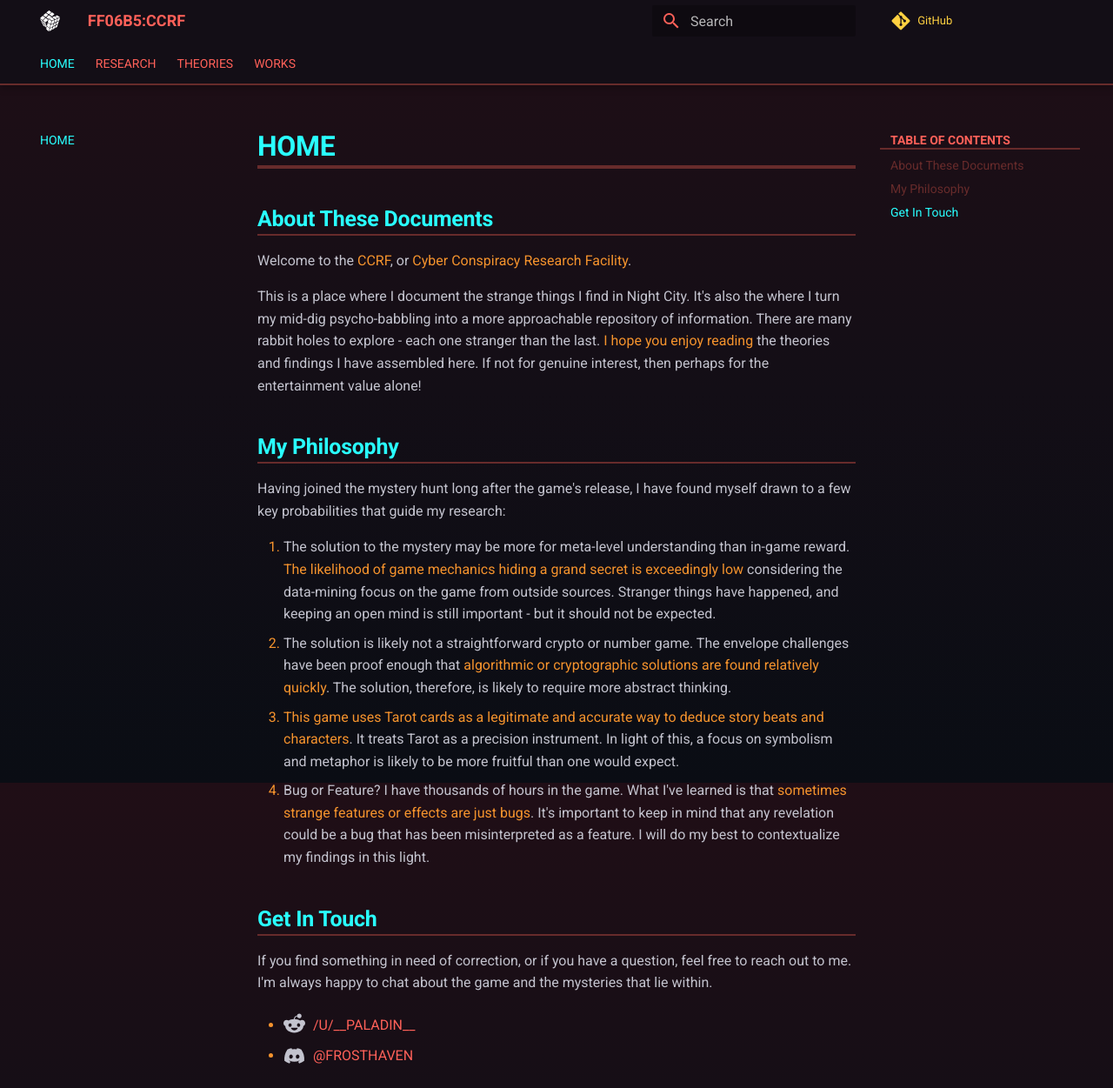
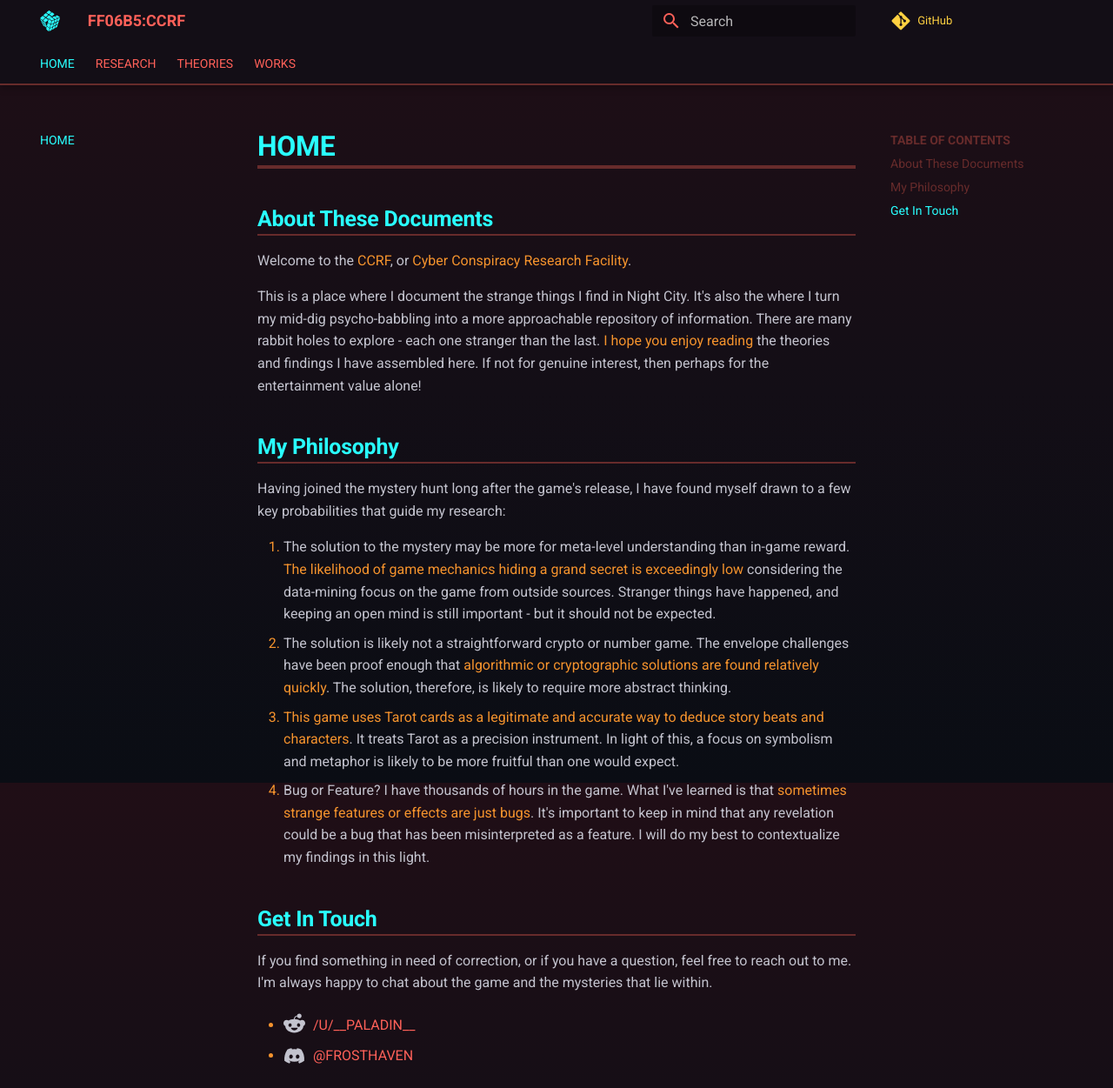
Before and after one commit to Frosthaven/cyberpunk-ff06b5-research, an MkDocs documentation site: the page built from docs/index.md, in a window 1280 px wide and 1251 px high. Shown: the whole window at 87% size. Built offline with MkDocs 1.6.1 and Material for MkDocs 9.7.7, drawn with Linux system fonts in a browser that asks for light colours; comment, search, counter and statistics services are not loaded.

Commit message:
update styles

```diff
--- a/docs/assets/custom.css
+++ b/docs/assets/custom.css
@@ -150,12 +150,31 @@
 }
 
 /* links */
-.md-nav__title {
-  border-bottom: 2px solid var(--custom-color-primary-dark);
+.md-nav label.md-nav__link,
+.md-nav .md-nav__title {
+  background: none !important;
+  color: var(--custom-color-primary-dark) !important;
+  text-transform: uppercase;
 }
 .md-nav__item {
   border-top: 0 !important;
 }
+
+@media screen and (max-width: 1219px) {
+  .md-nav label.md-nav__link,
+  .md-nav .md-nav__title {
+    color: var(--custom-color-primary) !important;
+  }
+  .md-nav--primary .md-nav .md-nav__title {
+    color: var(--custom-color-secondary) !important;
+    border-bottom: 2px solid var(--custom-color-primary-dark) !important;
+  }
+}
+
+label.md-nav__title {
+  color: var(--custom-color-secondary) !important;
+}
+
 .md-nav label {
   text-transform: uppercase;
   color: var(--custom-color-primary) !important;
--- a/mkdocs.yml
+++ b/mkdocs.yml
@@ -11,8 +11,8 @@
 #plugins:
 #  - glightbox
 theme:
-  logo: 'assets/cube.svg'
-  favicon: 'assets/cube.svg'
+  logo: 'assets/logo.svg'
+  favicon: 'assets/favicon.svg'
   name: material
   font:
     text: 'Roboto'
```
Also changed, not shown: README.md (+3 -1 lines), docs/assets/favicon.svg, docs/assets/logo.svg (added).
